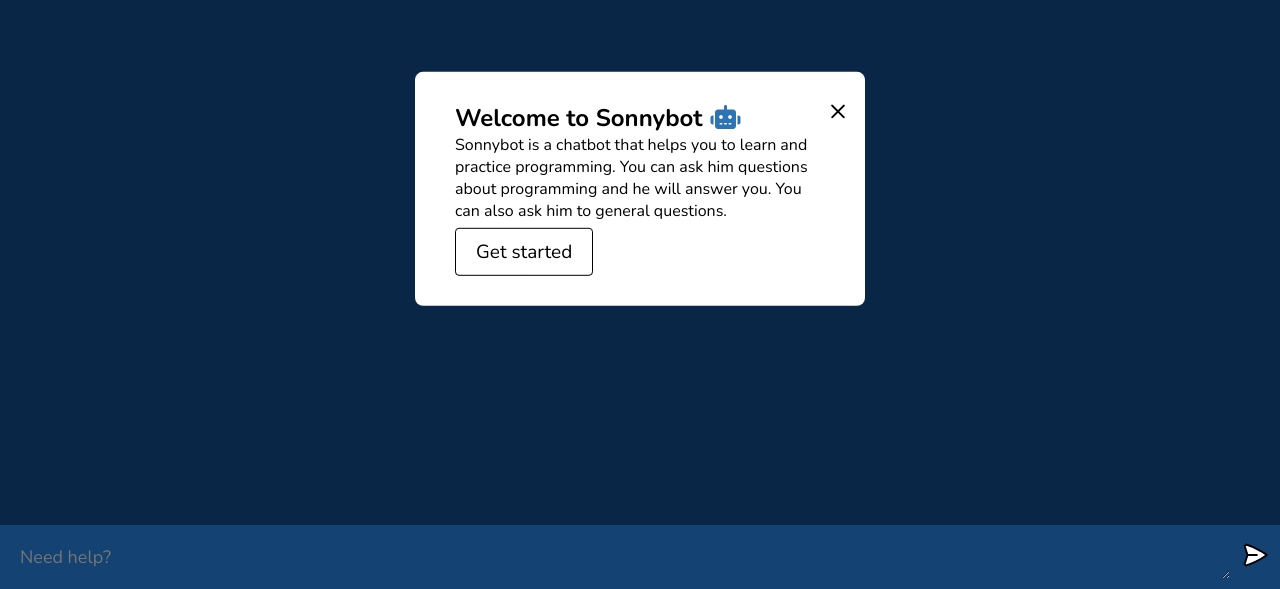
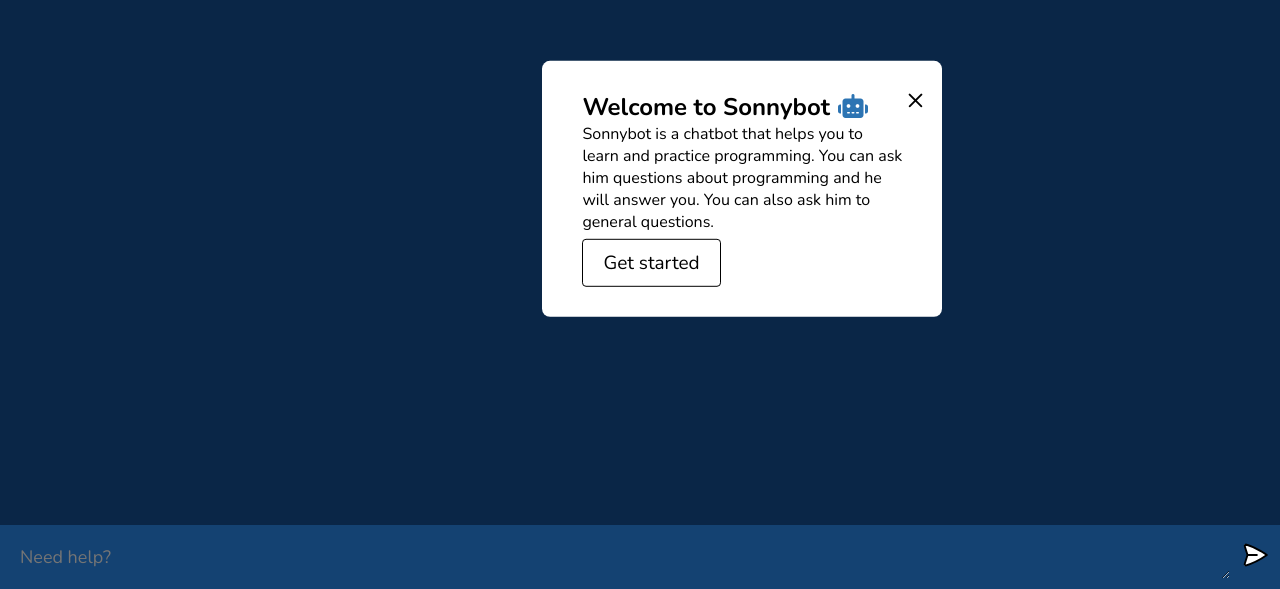
Before and after one commit to Sonnysam/sonny-bot, a website built with Vite: page client/index.html in a window 1280 px wide. Shown: the part 211-800 px from the top of the page. Built offline with nearby package versions, Linux system fonts and the light colour scheme.

Commit message:
popup added with functionality

```diff
--- a/client/style.css
+++ b/client/style.css
@@ -9,7 +9,9 @@
 /* POPUP STYLE */
 .popup {
   background-color: #ffff;
-  width: 450px;
+  width: 400px;
+  margin-left: 8%;
+  margin-right: 8%;
   padding: 30px 40px;
   position: absolute;
   top: 50%;
```
